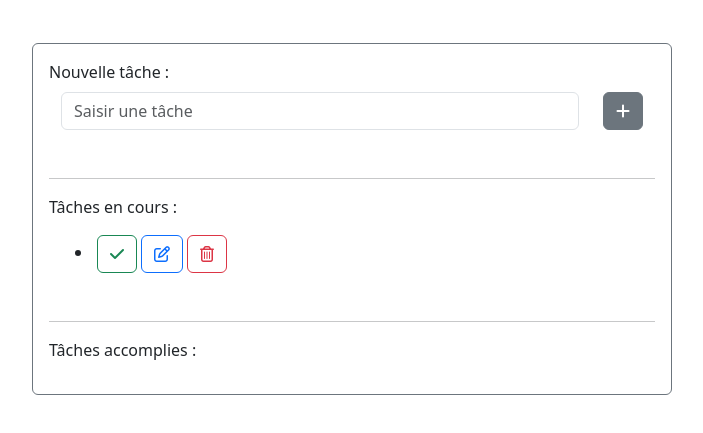
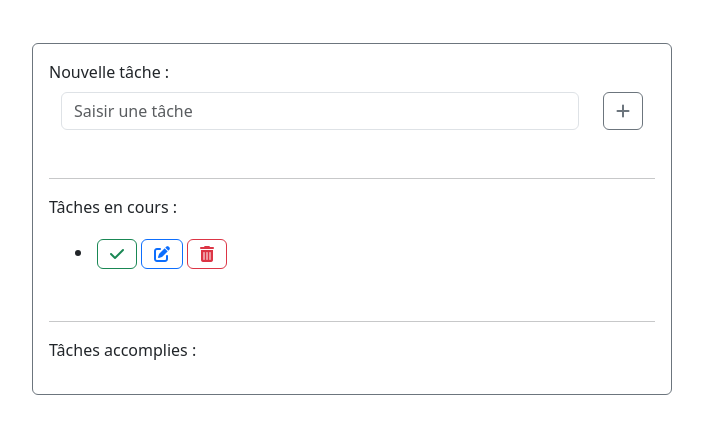
Before and after one commit to PerrineLVB/todolist, a plain HTML site: page index.html in a window 1280 px wide. Both pictures are taken after a click on the button 911 px from the left and 180 px from the top of the page. Shown: the part 69-502 px from the top of the page, without its empty margins (288-991 px from the left). Drawn offline with nearby package versions, Linux system fonts and the light colour scheme.

Commit message:
tout fonctionne, quelques éléments à améliorer

```diff
--- a/app.js
+++ b/app.js
@@ -1,46 +1,66 @@
-let submitBtn = document.getElementById("submitBtn");
-let currentTasks = document.getElementById("currentTasks");
-let doneTasks = document.getElementById("doneTasks");
+let submitBtn = document.querySelector("#submitBtn");
+let currentTasks = document.querySelector("#currentTasks");
+let doneTasks = document.querySelector("#doneTasks");
 
 // comportement lorsqu'on clique sur le bouton ajouter
 submitBtn.addEventListener("click", () => {
     // stocker la valeur de l'input dans une variable
-    let newTask = document.getElementById("newTask").value;
+    let newTask = document.querySelector("#newTask").value;
     // créer un nouvel élément dans la liste
     let newItem = document.createElement("li");
     // gérer le contenu de l'élément
-    newItem.innerHTML = "<div class='mb-1'>" + newTask + "<button id='checkBtn' class='btn btn-outline-success ms-1'><i class='fa-solid fa-check'></i></button><button id='editBtn' class='btn btn-outline-primary ms-1'><i class='fa-regular fa-pen-to-square'></i></button><button id='deleteBtn' class='btn btn-outline-danger ms-1'><i class='fa-regular fa-trash-can'></i></button></div>";
+    newItem.innerHTML = newTask;
     // ajouter l'élément enfant (l'item de la liste) à l'élément parent (la liste ul) pour qu'il s'affiche
     currentTasks.appendChild(newItem);
-    // vider l'input
-    document.getElementById("newTask").value = "";
 
-    // stocker le bouton Edit dans une variable et gérer son comportement
-    let editBtn = document.getElementById("editBtn");
+    // créer tous les boutons/icônes potentiels dans des variables et leur attribuer des classes et id
+    let checkBtn = document.createElement("i");
+    checkBtn.classList.add("btn", "btn-outline-success", "fa-solid", "fa-check", "ms-1", "my-1");
+    checkBtn.setAttribute('id', 'checkBtn');
+
+    let editBtn = document.createElement("i");
+    editBtn.classList.add("btn", "btn-outline-primary", "fa-solid", "fa-pen-to-square", "ms-1", "my-1");
+    editBtn.setAttribute('id', 'editBtn');
+
+    let deleteBtn = document.createElement("i");
+    deleteBtn.classList.add("btn", "btn-outline-danger", "fa-solid", "fa-trash-can", "ms-1", "my-1");
+    deleteBtn.setAttribute('id', 'deleteBtn');
+
+    let updateBtn = document.createElement("i");
+    updateBtn.classList.add("btn", "btn-outline-success", "fa-solid", "fa-floppy-disk", "ms-1", "my-1");
+    updateBtn.setAttribute('id', 'updateBtn');
+
+    // fonction qui affiche les boutons
+    let showButtons = function () {
+    newItem.appendChild(checkBtn);
+    newItem.appendChild(editBtn);
+    newItem.appendChild(deleteBtn);}
+
+    showButtons ();
+
+    // vider l'input une fois la tâche envoyée
+    document.querySelector("#newTask").value = "";
+
+    // comportement au clic du bouton VALIDER
+    checkBtn.addEventListener("click", () => {
+        doneTasks.appendChild(newItem);
+    });
+
+    // comportement au clic du bouton EDITER
     editBtn.addEventListener("click", () => {
         // afficher un input affichant le contenu de l'item
-        newItem.innerHTML = "<div class='d-flex'><input type='text' class='form-control w-75 me-1' id='updatedTask' value='" + newItem.innerText + "'><button id='updateBtn' class='btn btn-outline-success ms-2'><i class='fa-solid fa-floppy-disk'></i></button></div>";
-
-        // stocker le bouton Update dans une variable et gérer son comportement
-        let updateBtn = document.getElementById('updateBtn');
+        newItem.innerHTML = "<div class='d-flex'><input type='text' class='form-control w-75 me-1' id='updatedTask' value='" + newItem.innerText + "'></div>";
+        newItem.appendChild(updateBtn);
+        // bouton qui enregistre les modifications
         updateBtn.addEventListener("click", () => {
-            let updatedTask = document.getElementById('updatedTask').value;
-            newItem.innerHTML = updatedTask + "<button id='checkBtn' class='btn btn-outline-success ms-2'><i class='fa-solid fa-check'></i></button><button id='editBtn' class='btn btn-outline-primary ms-2'><i class='fa-regular fa-pen-to-square'></i></button><button id='deleteBtn' class='btn btn-outline-danger ms-2'><i class='fa-regular fa-trash-can'></i></button>";
+            let updatedTask = document.getElementById("updatedTask").value;
+            newItem.innerHTML = updatedTask;
+            showButtons ();
         });
     });
 
-        // stocker le bouton Delete dans une variable et gérer son comportement
-    let deleteBtn = document.getElementById("deleteBtn");
-    deleteBtn.addEventListener("click", () => {
-        currentTasks.removeChild(newItem)
-    });
-
-        // stocker le bouton Check dans une variable et gérer son comportement
-    let checkBtn = document.getElementById("checkBtn");
-    checkBtn.addEventListener("click", () => {
-        doneTasks.appendChild(newItem);
-        deleteBtn.addEventListener("click", () => {
-            doneTasks.removeChild(newItem)
-        });
+    // comportement au clic du bouton SUPPRIMER
+    deleteBtn.addEventListener('click', () => {
+        newItem.remove();
     });
 })
--- a/index.html
+++ b/index.html
@@ -18,7 +18,7 @@
             <label for="newTask" class="form-label w-50">Nouvelle tâche :</label>
             <div class="container d-flex mb-5">
                 <input type="text" class="form-control me-4" id="newTask" placeholder="Saisir une tâche">
-                <button type="submit" class="btn btn-secondary" id="submitBtn"><i class="fa-solid fa-plus"></i></button>
+                <button type="submit" class="btn btn-outline-secondary" id="submitBtn"><i class="fa-solid fa-plus"></i></button>
             </div>
             <hr>
         <p>Tâches en cours :</p>
```
